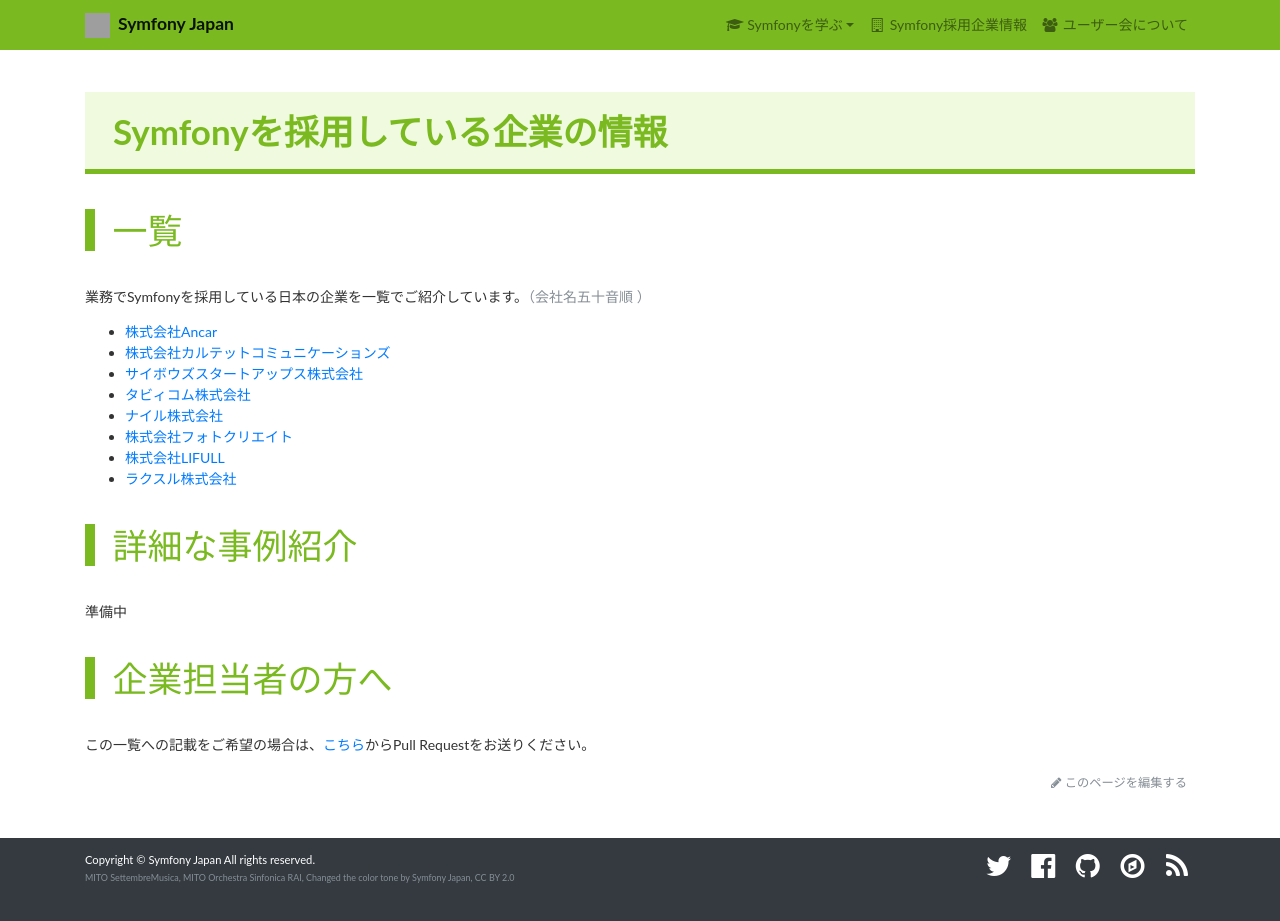
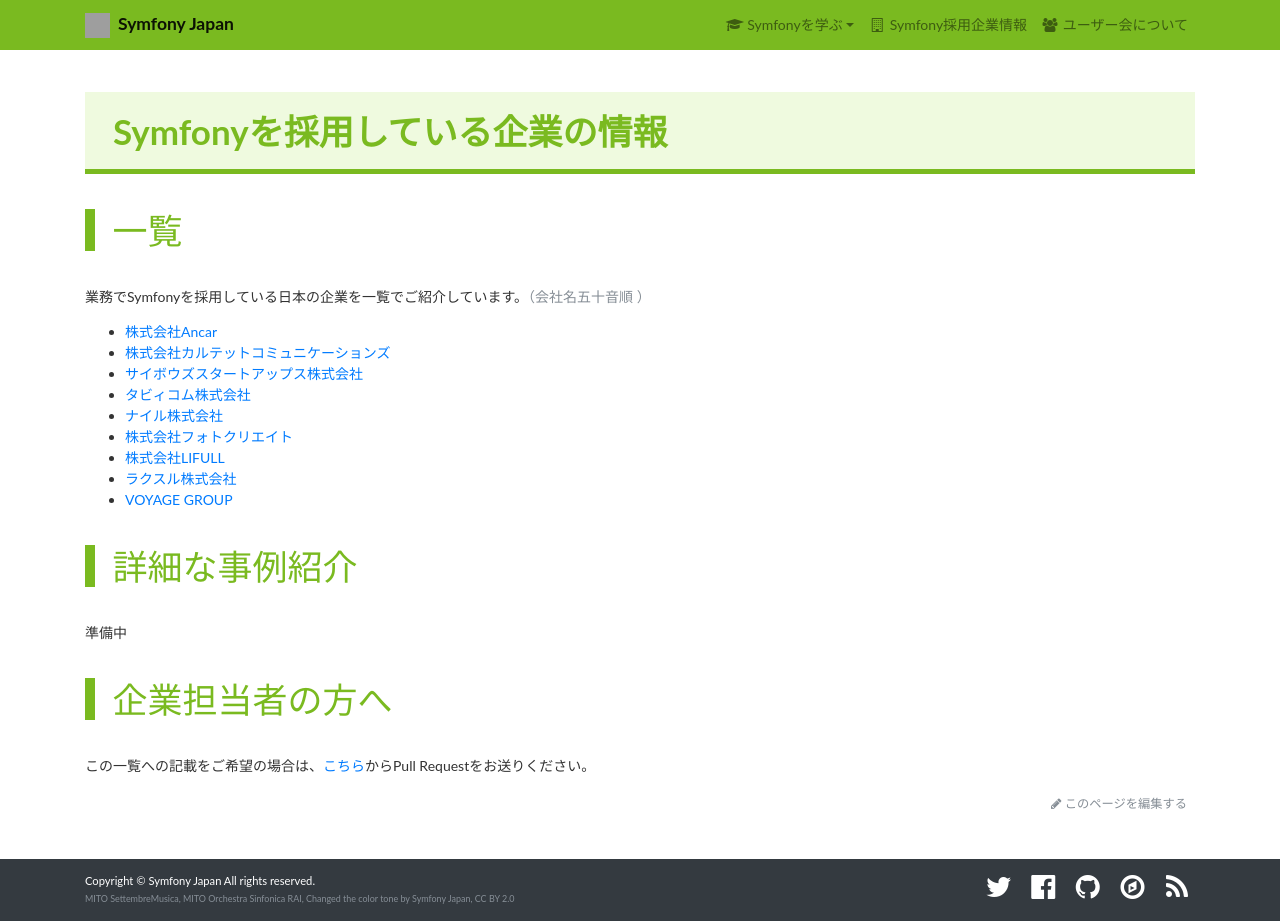
Before and after one commit to symfony-japan/symfony-japan.github.io, a Jekyll site: the page built from _pages/companies.md, in a window 1280 px wide and 921 px high. Built offline with Jekyll 4.4.1, drawn with Linux system fonts in a browser that asks for light colours; nearby versions of some CDN libraries; grey boxes are pictures that could not be loaded.

Commit message:
VOYAGE GROUP の追加

```diff
--- a/_pages/companies.md
+++ b/_pages/companies.md
@@ -16,6 +16,7 @@
 * [株式会社フォトクリエイト](https://www.photocreate.co.jp/)
 * [株式会社LIFULL](https://lifull.com/)
 * [ラクスル株式会社](https://corp.raksul.com/)
+* [VOYAGE GROUP](https://voyagegroup.com/)
 
 # 詳細な事例紹介
 
```
